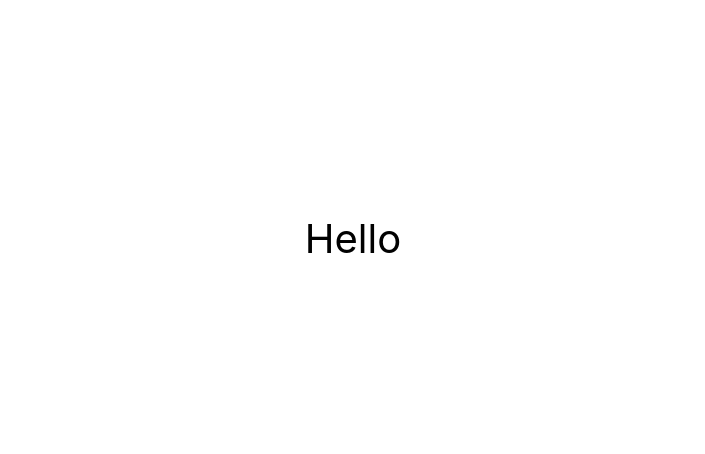
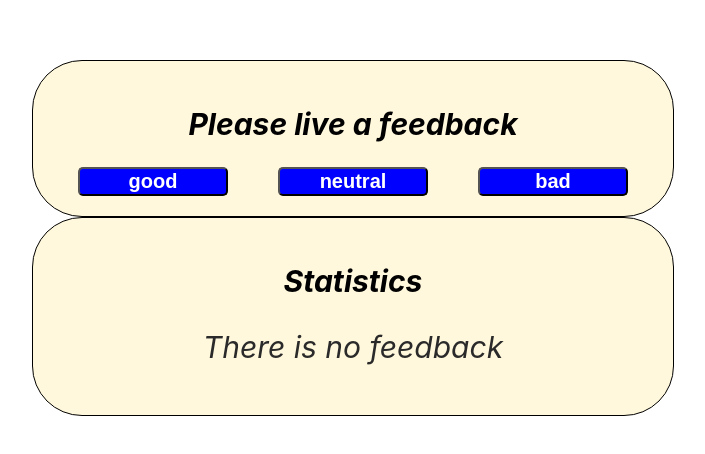
Before and after one commit to Valerka4052/goit-react-hw-02-feedback, a React (Create React App) app: page / in a window 1280 px wide. Shown: the part 162-616 px from the top of the page, without its empty margins (287-992 px from the left). Built offline with nearby package versions, Linux system fonts and the light colour scheme.

Commit message:
тест готового д/з

```diff
--- a/src/components/App.jsx
+++ b/src/components/App.jsx
@@ -1,17 +1,52 @@
-export const App = () => {
-  return (
-    <div
-      style={{
+import { Component } from "react";
+import { FeedbackOptions } from "./feedback/feedback";
+import { Statistics } from "./statistics/statistics";
+import { Section } from "./Section/section";
+import { Notification } from "./notification/notification";
+
+export class App extends Component {
+ state = {
+        good: 0,
+        neutral: 0,
+        bad: 0,
+    };
+  takeState = (e) => {
+    let stateItem = e.target.innerText
+    console.log(stateItem)
+    this.setState((pevState) => { return ({ [stateItem]: pevState[stateItem] + 1 }) });
+  };
+  countTotalFeedback = () => {
+    const { good, neutral, bad, } = this.state;
+    return good + neutral + bad;
+  };
+  countPositiveFeedbackPercentage = () => {
+    return Math.round(((this.state.good) / this.countTotalFeedback() * 100));
+  };
+
+  render() {
+  return (<div
+        style={{
         height: '100vh',
         display: 'flex',
+        flexDirection:'column',
         justifyContent: 'center',
         alignItems: 'center',
         fontSize: 40,
         color: '#010101'
       }}
-    >
-    Hello
-    </div>
-  );
+    ><Section title="Please live a feedback">
+      <FeedbackOptions options={Object.keys(this.state)}
+        onLeaveFeedback={this.takeState} /></Section>
+    <Section title="Statistics">{
+      this.countTotalFeedback()===0?
+      <Notification message="There is no feedback"/>:
+        <Statistics good={this.state.good}
+          neutral={this.state.neutral}
+          bad={this.state.bad}
+          total={this.countTotalFeedback()}
+          positivePercentage={this.countPositiveFeedbackPercentage()}></Statistics>}
+      </Section>
+      </div>
+    )
+  };
 };
-console.log('hello')
--- /dev/null
+++ b/src/components/Section/section.jsx
@@ -0,0 +1,11 @@
+import PropTypes from 'prop-types';
+import{Box,Title} from'./section.styled'
+export function Section({ title, children }) {
+    return (<Box>
+        <Title>{title}</Title>
+        {children}
+    </Box>);
+};
+Section.propTypes = {
+    title: PropTypes.string.isRequired,
+};
--- /dev/null
+++ b/src/components/Section/section.styled.js
@@ -0,0 +1,17 @@
+import styled from "@emotion/styled";
+
+export const Box = styled.div`
+width:600px;
+height:auto;
+border-radius:50px;
+border:1px solid black;
+padding:20px;
+align-items:center;
+background-color:cornsilk;
+`;
+export const Title = styled.h2`
+display: block;
+font-style: italic;
+font-size:30px;
+text-align:center;
+`;
--- /dev/null
+++ b/src/components/feedback/feedback.jsx
@@ -0,0 +1,13 @@
+import PropTypes, { arrayOf } from 'prop-types';
+import{Box,Button}from './feedback.styled'
+
+export function FeedbackOptions({ options, onLeaveFeedback }) {
+  return (<Box>
+    {options.map((option, index) => { return <Button onClick={onLeaveFeedback} key={index} type="button">{option}</Button> })}
+  </Box>);
+};
+
+FeedbackOptions.ropTypes = {
+  options: arrayOf(PropTypes.string.isRequired,),
+  onLeaveFeedback: PropTypes.func.isRequired,
+}
--- /dev/null
+++ b/src/components/feedback/feedback.styled.js
@@ -0,0 +1,19 @@
+import styled from "@emotion/styled";
+
+export const Box = styled.div`
+display:flex;
+justify-content: space-around;
+width: 100%;
+`
+export const Button = styled.button`
+display:inline-block;
+width:150px;
+font-size:20px;
+font-weight:700;
+line-height:1.17;
+background-color:blue;
+color:white;
+border-radius:5px;
+
+
+`
--- /dev/null
+++ b/src/components/notification/notification.jsx
@@ -0,0 +1,10 @@
+import PropTypes from 'prop-types';
+import { Text } from './notification.styled';
+
+export function Notification({ message }) {
+    return (<Text>{message}</Text>);
+};
+
+Notification.propTypes = {
+    message: PropTypes.string.isRequired,
+};
--- /dev/null
+++ b/src/components/notification/notification.styled.js
@@ -0,0 +1,8 @@
+import styled from "@emotion/styled";
+
+export const Text = styled.p`
+text-align:center;
+color:#2a2a2a;
+font-style:italic;
+font-size:30px;
+`;
--- /dev/null
+++ b/src/components/statistics/statistics.jsx
@@ -0,0 +1,20 @@
+import PropTypes from 'prop-types';
+import { Box, Text } from './statistics.styled';
+
+export function Statistics({ good, neutral, bad, total, positivePercentage }) {
+    return (<Box>
+        <Text>Good: {good}</Text>
+        <Text>Neutral: {neutral}</Text>
+        <Text>Bad: {bad}</Text>
+        <Text>Total: {total}</Text>
+        <Text>Positive feedback: {positivePercentage}%</Text>
+    </Box>);
+};
+
+Statistics.propTypes = {
+    good: PropTypes.number.isRequired,
+    neutral: PropTypes.number.isRequired,
+    bad: PropTypes.number.isRequired,
+    total: PropTypes.func.isRequired,
+    positivePercentage: PropTypes.func.isRequired,
+};
--- /dev/null
+++ b/src/components/statistics/statistics.styled.js
@@ -0,0 +1,11 @@
+import styled from "@emotion/styled";
+
+export const Box = styled.div`
+padding:0 50px;
+`
+export const Text = styled.p`
+font-style:italic;
+font-size:20px;
+font-weight:700;
+color:crimson;
+`
```
